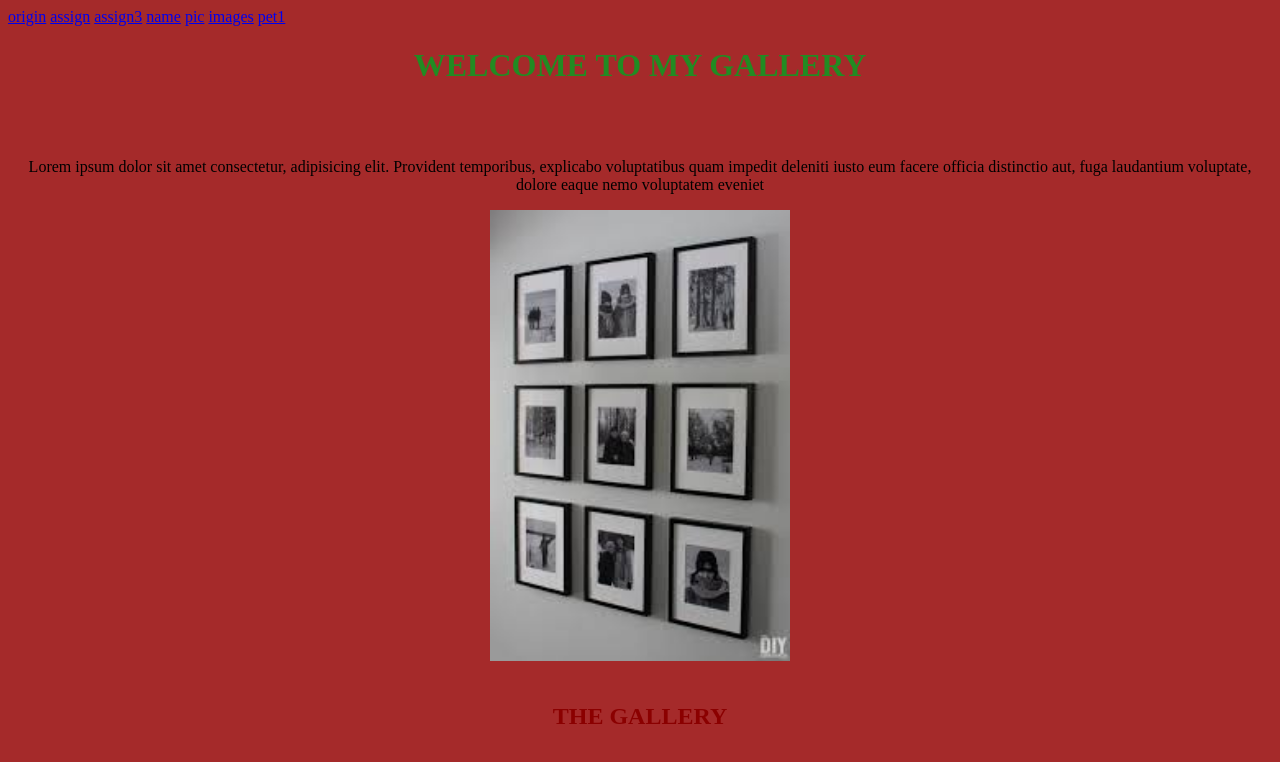
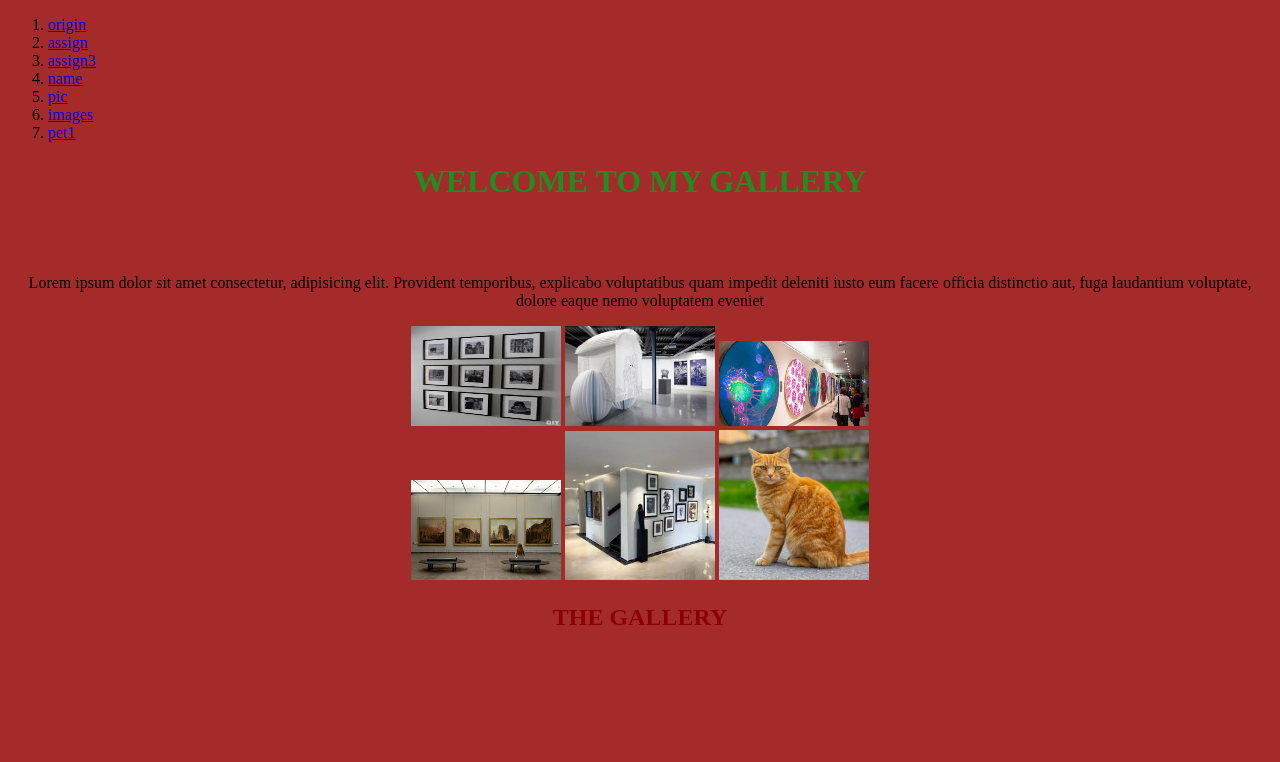
Before and after one commit to dannydev25/www, a plain HTML site: page ass2.html in a window 1280 px wide. Drawn offline with Linux system fonts and the light colour scheme.

Commit message:
---update---

```diff
--- a/ass2.html
+++ b/ass2.html
@@ -8,13 +8,15 @@
 </head>
 
 <body style="background-color: brown;">
-    <a href="index.html">origin</a>
-    <a href="ass2.html">assign</a>
-    <a href="ass3.html">assign3</a>
-    <a href="name.html">name</a>
-    <a href="3542.webp">pic</a>
-    <a href="images.jpg">images</a>
-    <a href="pet1.jpeg">pet1</a>
+    <ol>
+        <li> <a href="index.html">origin</a></li>
+        <li> <a href="ass2.html">assign</a></li>
+        <li> <a href="ass3.html">assign3</a></li>
+        <li> <a href="name.html">name</a></li>
+        <li> <a href="3542.webp">pic</a></li>
+        <li> <a href="images.jpg">images</a></li>
+        <li><a href="pet1.jpeg">pet1</a></li>
+    </ol>
 
     <h1 style="text-align: center; color: forestgreen;">WELCOME TO MY GALLERY</h1><br><br>
     <p style="text-align: center;"> Lorem ipsum dolor sit amet consectetur, adipisicing elit. Provident temporibus,
@@ -22,7 +24,14 @@
         deleniti iusto eum facere officia distinctio aut, fuga laudantium voluptate, dolore eaque nemo voluptatem
         eveniet
     </p>
-    <center><img src="images.jpg" alt="gallery" width="300" height="50%"></center><br>
+    <center><img src="images.jpg" alt="gallery" width="150px" height="100">
+        <img src="download.webp" alt="pic" width="150px">
+    <img src="images (1).jpg" alt="pic" width="150px"><br>
+    <img src="images (2).jpg" alt="pic" width="150px">
+    <img src="images (3).jpg" alt="pic" width="150px">
+    <img src="3542.webp" alt="pic" width="150px">
+
+    </center>
     <h2 style="text-align: center; color: darkred;">THE GALLERY</h2>
 
 </body>
```
Also changed, not shown: ass3.html (+9 -8 lines), index.html (+9 -8 lines), name.html (+9 -7 lines), second.html (added, +13 -0 lines), download.webp (added), images (1).jpg (added), images (2).jpg (added), images (3).jpg (added).
